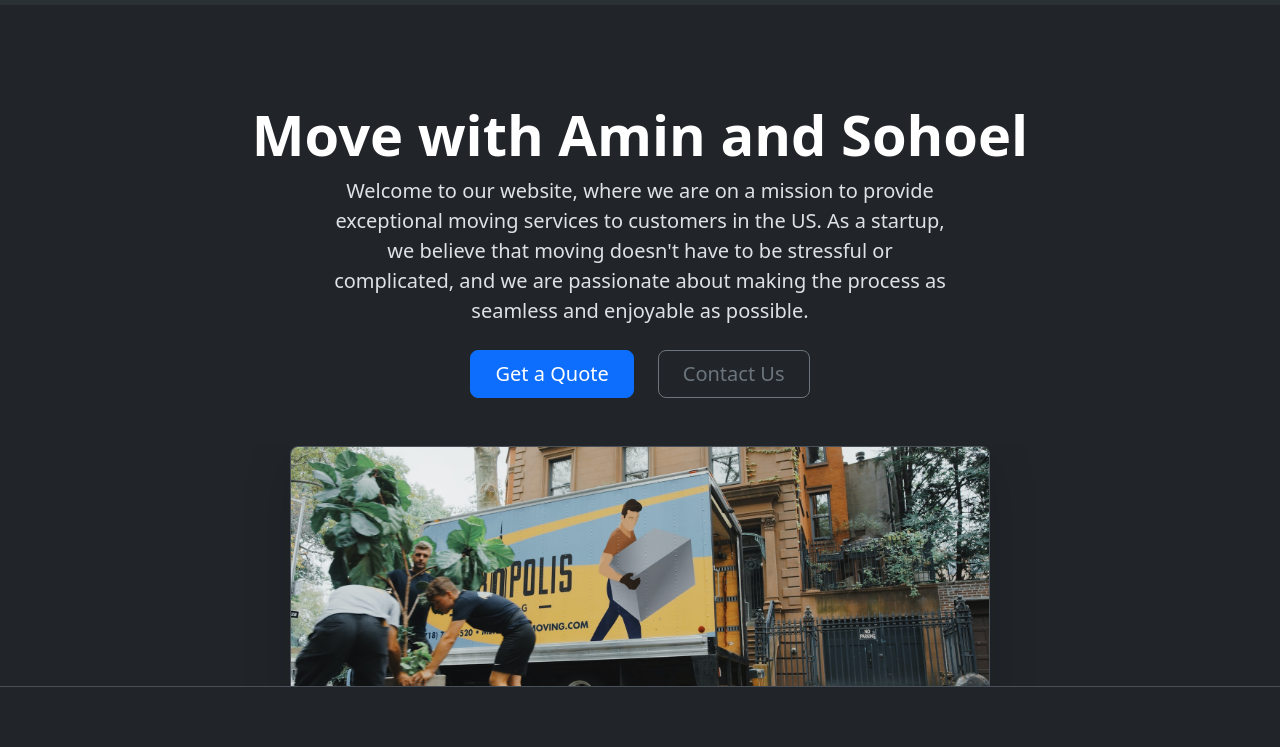
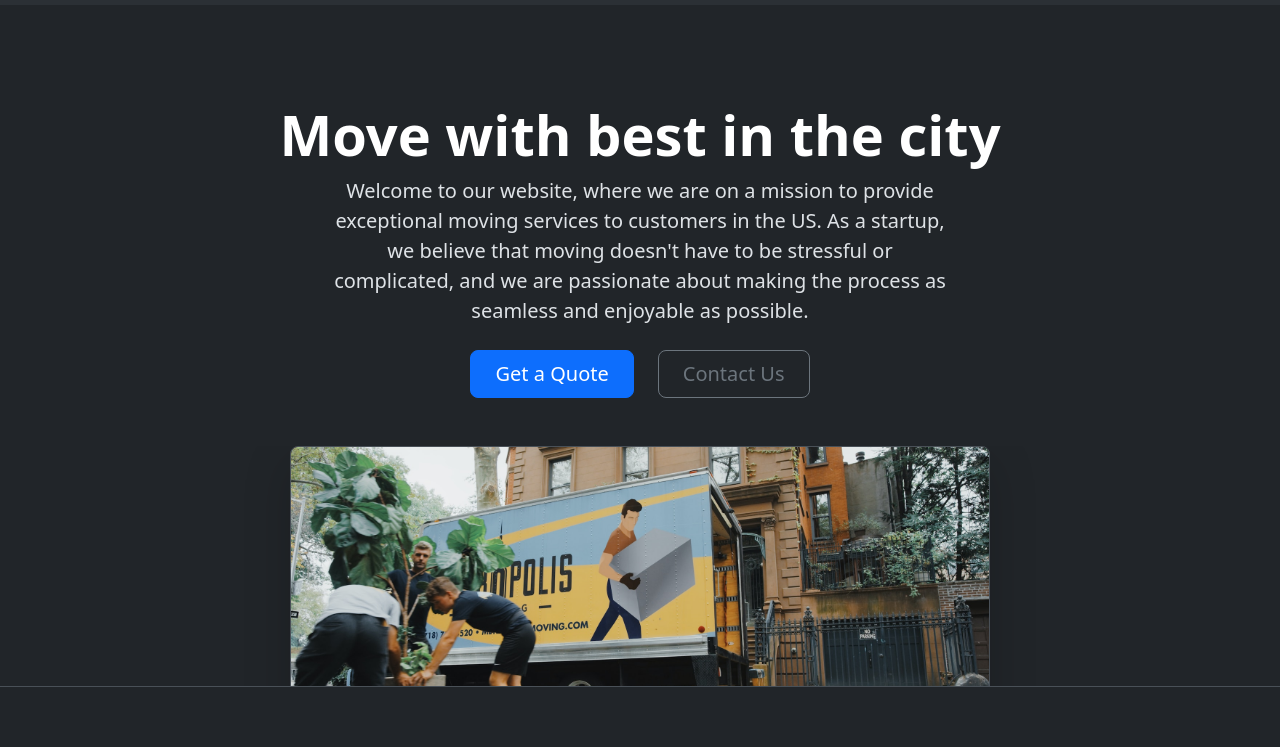
Before and after one commit to imonBlaze/bootstrap-moving, a plain HTML site: page index.html in a window 1280 px wide. Shown: the part 53-800 px from the top of the page. Drawn offline with nearby package versions, Linux system fonts and the light colour scheme.

Commit message:
Add files via upload

```diff
--- a/index.html
+++ b/index.html
@@ -84,7 +84,7 @@
     </nav>
     <div class="px-4 pt-5 my-5 text-center border-bottom">
       <h1 class="display-4 fw-bold text-body-emphasis">
-        Move with Amin and Sohoel
+        Move with best in the city
       </h1>
       <div class="col-lg-6 mx-auto">
         <p class="lead mb-4">
```
